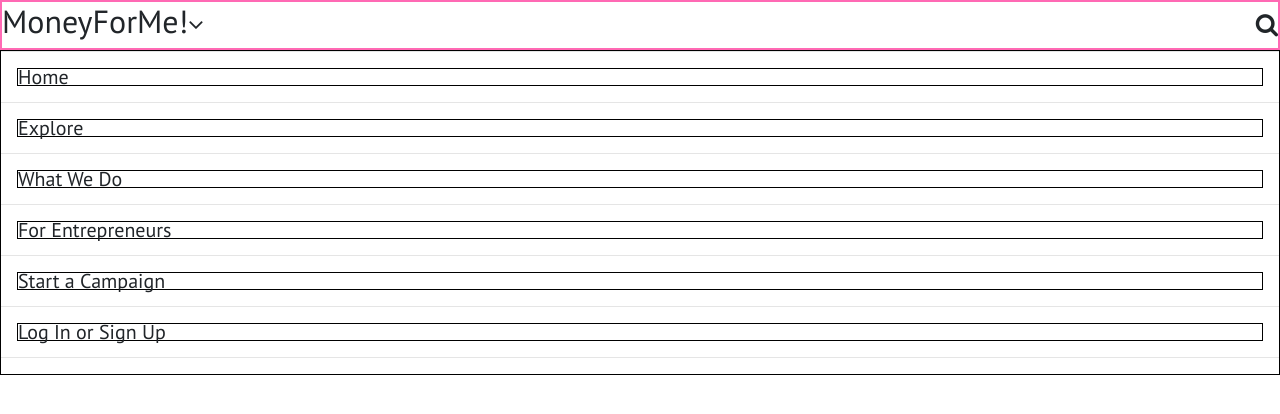
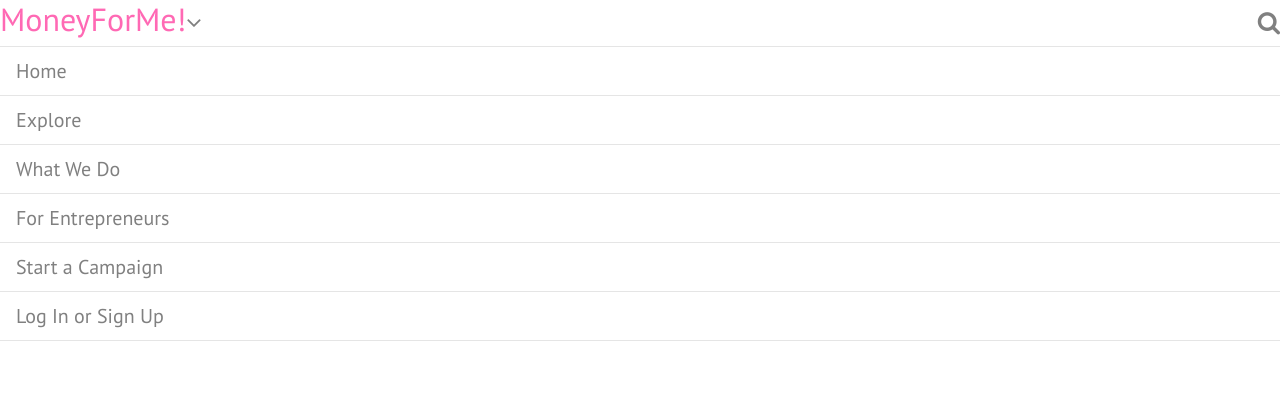
Before and after one commit to Dawnabelle/indiegogo-dupe, an Angular app: page / in a window 1280 px wide. Shown: the top 414 px of the page. Built offline with nearby package versions, Linux system fonts and the light colour scheme.

Commit message:
Create drop down menu and style.

```diff
--- a/src/app/navbar-menu/navbar-menu.component.css
+++ b/src/app/navbar-menu/navbar-menu.component.css
@@ -1,5 +1,4 @@
 .navbar-menu {
-  border: 2px solid hotpink;
   display: flex;
   justify-content: space-between;
   align-items: center;
@@ -11,28 +10,52 @@
   align-items: center;
 }
 
+.navbar-menu .menu-left h2 {
+  color: hotpink;
+}
+
 .navbar-menu .menu-right {
   display: flex;
   justify-content: space-between;
   font-size: 1.5rem;
 }
 
+.navbar-menu .menu-right i {
+  color: grey;
+}
+
+.navbar-menu .menu-left i {
+  color: grey;
+}
+
+.navbar-menu .menu-right i:hover {
+  color: hotpink;
+  cursor: pointer;
+  transition: 0.3s;
+}
+
 .navbar-menu .menu-left i {
   font-size: 1.5rem;
-}
-
-.menu {
-  border: 1px solid black;
 }
 
 .menu hr.first-hr {
   margin-top: 0;
 }
 
+.menu hr.last-hr {
+  margin-bottom: 0;
+}
+
 .menu p {
-  border: 1px solid black;
+  color: grey;
   font-size: 1.25rem;
   font-weight: lighter;
   margin: 0 1rem;
   line-height: 1rem;
 }
+
+.menu p:hover {
+  color: hotpink;
+  cursor: pointer;
+  transition: 0.3s;
+}
--- a/src/app/navbar-menu/navbar-menu.component.html
+++ b/src/app/navbar-menu/navbar-menu.component.html
@@ -20,5 +20,5 @@
   <p>Start a Campaign</p>
   <hr>
   <p>Log In or Sign Up</p>
-  <hr>
+  <hr class="last-hr">
 </div>
```
